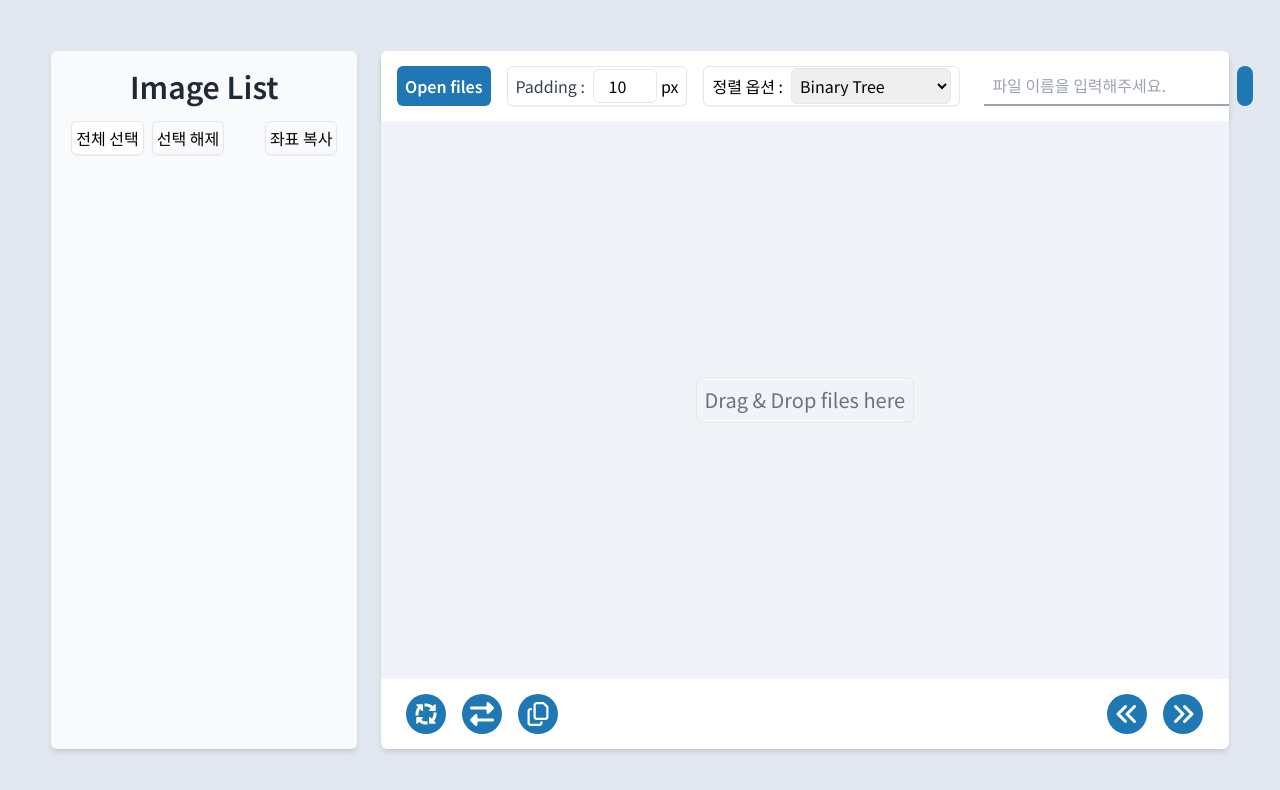
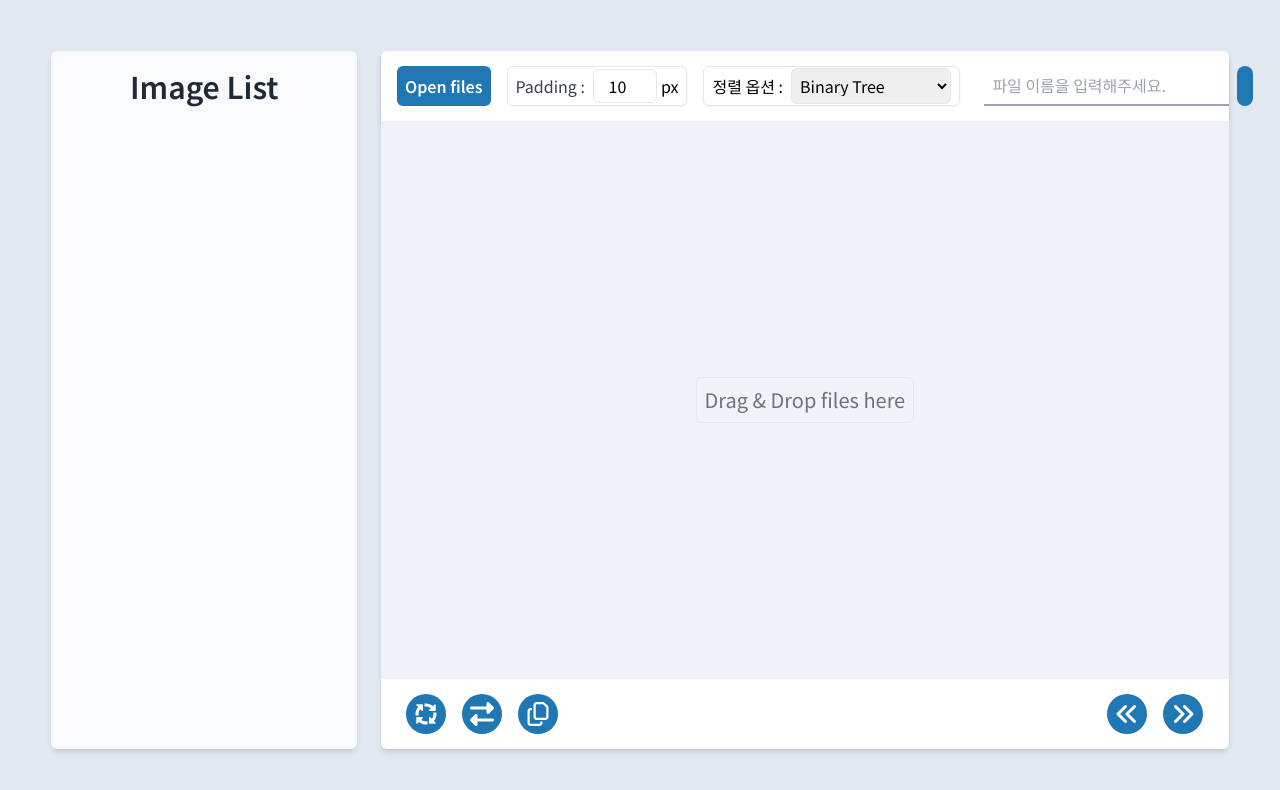
Before and after one commit to seungmin2222/spwriter-client, a React (Vite) app: page / in a window 1280 px wide. Shown: the top 790 px of the page. Built offline with nearby package versions, Linux system fonts and the light colour scheme.

Commit message:
💄 Design: Image list, SpriteEditor fade in fade out 효과 적용

```diff
--- a/src/components/ImageList.jsx
+++ b/src/components/ImageList.jsx
@@ -1,4 +1,4 @@
-import React, { useState } from 'react';
+import React, { useState, useEffect } from 'react';
 import Modal from './Modal';
 import Toast from './Toast';
 import useFileStore from '../../store';
@@ -8,10 +8,27 @@ function ImageList() {
   const [showModal, setShowModal] = useState(false);
   const [toast, setToast] = useState(null);
   const [indexToDelete, setIndexToDelete] = useState(null);
+  const [isDeleting, setIsDeleting] = useState(false);
   const coordinates = useFileStore(state => state.coordinates);
   const setCoordinates = useFileStore(state => state.setCoordinates);
   const selectedFiles = useFileStore(state => state.selectedFiles);
   const setSelectedFiles = useFileStore(state => state.setSelectedFiles);
+
+  useEffect(() => {
+    if (isDeleting && indexToDelete !== null) {
+      const timer = setTimeout(() => {
+        const updatedCoordinates = coordinates.filter(
+          (_, index) => index !== indexToDelete
+        );
+        setCoordinates(updatedCoordinates);
+        setIsDeleting(false);
+        setIndexToDelete(null);
+        setShowModal(false);
+      }, 300);
+
+      return () => clearTimeout(timer);
+    }
+  }, [isDeleting, indexToDelete, coordinates, setCoordinates]);
 
   const handleOpenModal = index => {
     setShowModal(true);
@@ -25,12 +42,7 @@ function ImageList() {
 
   const handleConfirm = () => {
     if (indexToDelete !== null) {
-      const updatedCoordinates = coordinates.filter(
-        (_, index) => index !== indexToDelete
-      );
-      setCoordinates(updatedCoordinates);
-      setShowModal(false);
-      setIndexToDelete(null);
+      setIsDeleting(true);
     }
   };
 
@@ -90,12 +102,17 @@ function ImageList() {
 
   const renderImageList = (image, index) => {
     const isSelected = selectedFiles.has(image.img);
+    const deleteClass =
+      isDeleting && index === indexToDelete
+        ? 'animate-fadeOut'
+        : 'animate-fadeIn';
+
     return (
       <article
         key={index}
         className={`flex w-full h-[70px] bg-[#f0f4f8] rounded-md transition-colors duration-300 shadow-sm ${
           !isButtonHovered ? 'hover:bg-[#e2e8f0]' : ''
-        } ${isSelected ? 'border border-[#1f77b4] duration-250' : ''}`}
+        } ${isSelected ? 'border border-[#1f77b4] duration-250' : ''} ${deleteClass}`}
       >
         <button
           className="flex w-[20%] items-center justify-center"
@@ -152,11 +169,14 @@ function ImageList() {
       <header className="flex w-full h-[10%] justify-center items-center text-3xl font-semibold text-[#1f2937]">
         Image List
       </header>
-      <div className="flex w-full h-[5%] items-center mb-3 px-[20px] border-[#e2e8f0] bg-[#f9fafb]">
+      {coordinates.length > 0 && (
+        <div
+          className={`flex w-full h-[5%] items-center mb-3 px-[20px] border-[#e2e8f0] bg-[#f9fafb] transition-opacity duration-500 ${coordinates.length > 0 ? 'animate-fadeIn' : 'animate-fadeOut'}`}
+        >
           <div className="flex w-full justify-between">
             <div>
               <button
-              className="p-1 bg-[#ffffff] mr-2 border rounded-md shadow-sm hover:text-[white] hover:bg-[#1f77b4] transition-colors"
+                className="p-1 mr-2 border rounded-md shadow-sm hover:text-[white] hover:bg-[#1f77b4] transition-colors"
                 onClick={handleSelectAll}
               >
                 전체 선택
@@ -169,23 +189,26 @@ function ImageList() {
               </button>
             </div>
             <button
-            className="p-1 border rounded-md shadow-sm hover:bg-[#cbd5e1] transition-colors"
+              className="p-1 border rounded-md shadow-sm hover:text-[white] hover:bg-[#1f77b4] transition-colors"
               onClick={handleDeselectAll}
             >
               좌표 복사
             </button>
           </div>
         </div>
+      )}
       <section className="flex flex-col w-full h-[80%] px-[20px] pb-[20px] text-lg font-light space-y-3 overflow-y-auto">
         {Array.isArray(coordinates)
           ? coordinates.map((image, index) => renderImageList(image, index))
           : null}
       </section>
+      {showModal && (
         <Modal
           showModal={showModal}
           handleClose={handleCloseModal}
           handleConfirm={handleConfirm}
         />
+      )}
       {toast && (
         <Toast
           key={toast.id}
--- a/src/components/SpriteEditor.jsx
+++ b/src/components/SpriteEditor.jsx
@@ -132,7 +132,7 @@ function SpriteEditor() {
     >
       {coordinates.length === 0 ? (
         <div className="flex items-center justify-center h-full">
-          <span className="text-[#6b7280] text-xl border rounded-md p-2">
+          <span className="text-[#6b7280] text-xl border rounded-md p-2 animate-fadeIn">
             Drag & Drop files here
           </span>
         </div>
--- a/tailwind.config.js
+++ b/tailwind.config.js
@@ -8,9 +8,9 @@ export default {
       },
       backgroundImage: {
         checkerboard: `linear-gradient(45deg, #ccc 25%, transparent 25%),
-                         linear-gradient(135deg, #ccc 25%, transparent 25%),
-                         linear-gradient(45deg, transparent 75%, #ccc 75%),
-                         linear-gradient(135deg, transparent 75%, #ccc 75%)`,
+                        linear-gradient(135deg, #ccc 25%, transparent 25%),
+                        linear-gradient(45deg, transparent 75%, #ccc 75%),
+                        linear-gradient(135deg, transparent 75%, #ccc 75%)`,
       },
       backgroundSize: {
         checkerboard: '20px 20px',
@@ -18,6 +18,20 @@ export default {
       backgroundPosition: {
         checkerboard: '0 0, 10px 0, 10px -10px, 0px 10px',
       },
+      keyframes: {
+        fadeIn: {
+          '0%': { opacity: '0', transform: 'translateY(-10px)' },
+          '100%': { opacity: '1', transform: 'translateY(0)' },
+        },
+        fadeOut: {
+          '0%': { opacity: '1', transform: 'translateY(0)' },
+          '100%': { opacity: '0', transform: 'translateY(10px)' },
+        },
+      },
+      animation: {
+        fadeIn: 'fadeIn 0.5s ease-out',
+        fadeOut: 'fadeOut 0.5s ease-in',
+      },
     },
   },
   plugins: [],
```
Lines whose indentation alone changed are shown as unchanged.
